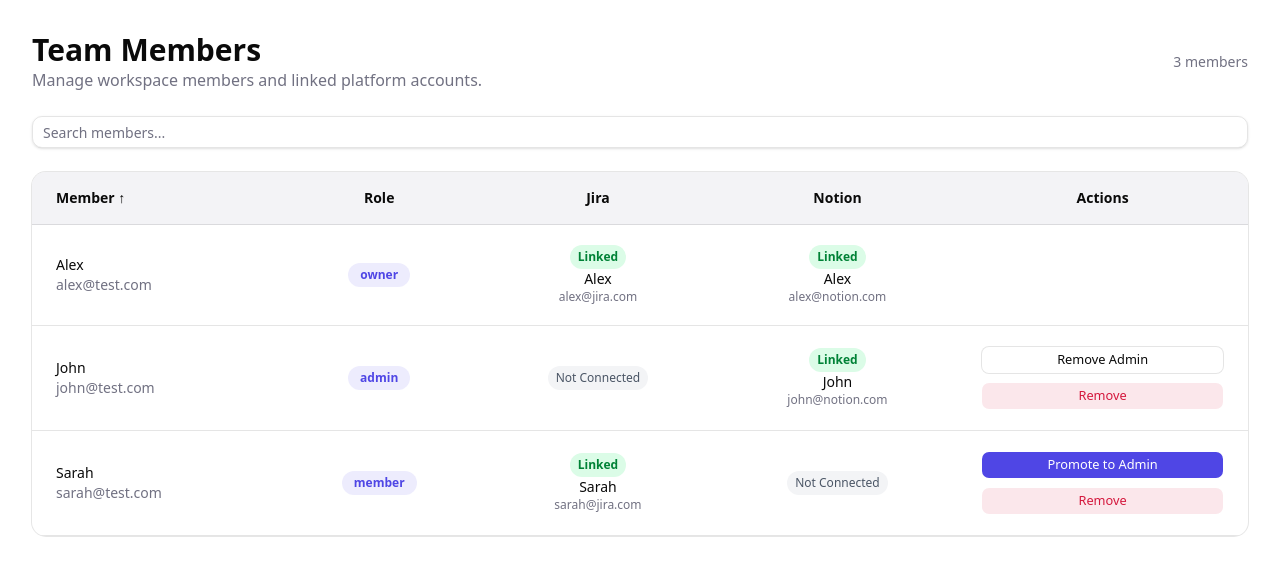
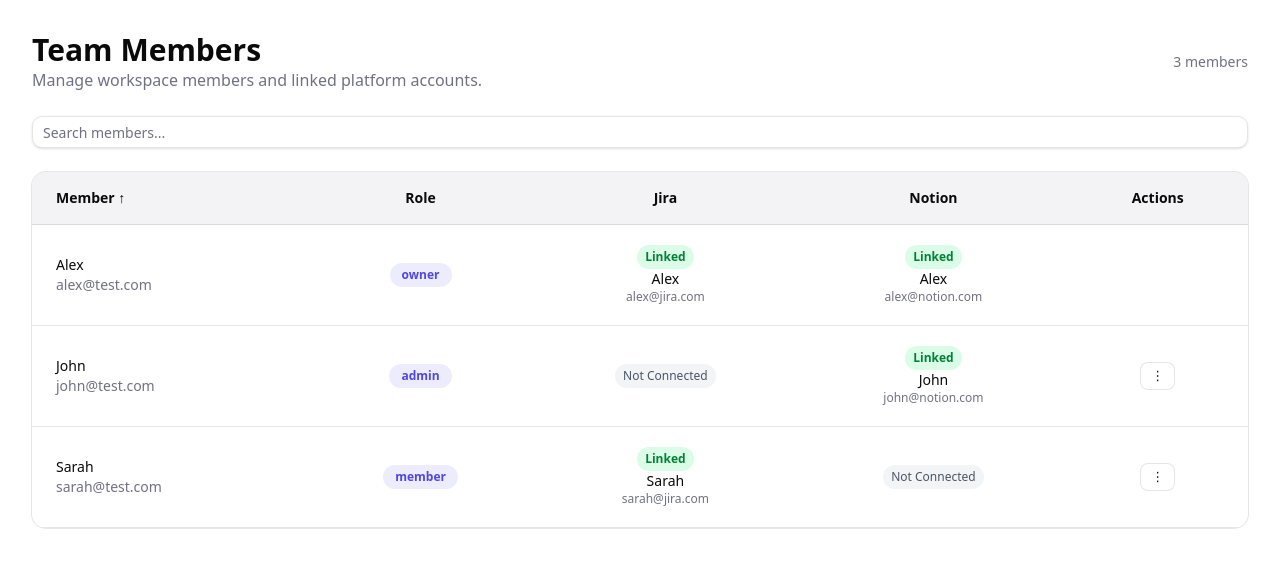
Before and after one commit to yousseff907/Techtalks-project-pulse, a Next.js app in the folder frontend/: page /workspaces/1/members in a window 1280 px wide. Shown: the top 576 px of the page. Built offline with nearby package versions, Linux system fonts and the light colour scheme.

Commit message:
Adjusted actions to 3 dots

```diff
--- a/frontend/app/workspaces/[workspace_id]/members/page.tsx
+++ b/frontend/app/workspaces/[workspace_id]/members/page.tsx
@@ -7,6 +7,8 @@ import { Card, CardContent } from "@/components/ui/card";
 import { Input } from "@/components/ui/input";
 import { useAuthStore } from "@/lib/auth-store";
 import { Button } from "@/components/ui/button";
+import { createPortal } from "react-dom";
+import { useRef } from "react";
 
 
 
@@ -180,6 +182,161 @@ async function removeMember(
             error.detail ?? "Failed to remove member"
         );
     }
+}
+
+
+function MemberActionsMenu({
+    member,
+    viewerRole,
+    currentUserId,
+    roleMutation,
+    removeMutation,
+    confirmRemoveId,
+    setConfirmRemoveId,
+}: {
+    member: WorkspaceMember;
+    viewerRole?: string;
+    currentUserId?: number;
+    roleMutation: any;
+    removeMutation: any;
+    confirmRemoveId: number | null;
+    setConfirmRemoveId: React.Dispatch<React.SetStateAction<number | null>>;
+}) {
+    const [open, setOpen] = useState(false);
+
+    const buttonRef = useRef<HTMLButtonElement>(null);
+
+    const [menuPosition, setMenuPosition] = useState({
+        top: 0,
+        left: 0,
+    });
+
+    if (
+        member.id === currentUserId ||
+        member.role === "owner" ||
+        (viewerRole !== "owner" && viewerRole !== "admin")
+    ) {
+        return null;
+    }
+
+    const toggle = (e: React.MouseEvent) => {
+        e.stopPropagation();
+
+        if (buttonRef.current) {
+            const rect = buttonRef.current.getBoundingClientRect();
+
+            setMenuPosition({
+                top: rect.bottom + window.scrollY + 4,
+                left: rect.right + window.scrollX - 200,
+            });
+        }
+
+        setOpen((prev) => !prev);
+    };
+
+    return (
+        <>
+            <Button
+                ref={buttonRef}
+                size="sm"
+                variant="outline"
+                onClick={toggle}
+            >
+                ⋮
+            </Button>
+
+            {open &&
+                createPortal(
+                    <>
+                        <div
+                            className="fixed inset-0 z-40"
+                            onClick={() => setOpen(false)}
+                        />
+
+                        <div
+                            className="fixed z-50 w-52 rounded-md border border-border bg-background shadow-lg"
+                            style={{
+                                top: menuPosition.top,
+                                left: menuPosition.left,
+                            }}
+                        >
+                            {member.role === "member" && (
+                                <button
+                                    className="block w-full px-4 py-2 text-left text-sm hover:bg-muted"
+                                    onClick={() => {
+                                        setOpen(false);
+
+                                        roleMutation.mutate({
+                                            userId: member.id,
+                                            role: "admin",
+                                        });
+                                    }}
+                                >
+                                    Promote to Admin
+                                </button>
+                            )}
+
+                            {member.role === "admin" && (
+                                <button
+                                    className="block w-full px-4 py-2 text-left text-sm hover:bg-muted"
+                                    onClick={() => {
+                                        setOpen(false);
+
+                                        roleMutation.mutate({
+                                            userId: member.id,
+                                            role: "member",
+                                        });
+                                    }}
+                                >
+                                    Demote Admin
+                                </button>
+                            )}
+
+                            <button
+                                className="block w-full px-4 py-2 text-left text-sm text-destructive hover:bg-muted"
+                                onClick={() => {
+                                    setOpen(false);
+                                    setConfirmRemoveId(member.id);
+                                }}
+                            >
+                                Remove from Workspace
+                            </button>
+                        </div>
+                    </>,
+                    document.body
+                )}
+
+            {confirmRemoveId === member.id && (
+                <div className="mt-2 flex flex-col items-center gap-2">
+                    <p className="text-center text-xs">
+                        Remove this member?
+                    </p>
+
+                    <div className="flex gap-2">
+                        <Button
+                            size="sm"
+                            variant="destructive"
+                            onClick={() =>
+                                removeMutation.mutate(member.id)
+                            }
+                        >
+                            Confirm
+                        </Button>
+
+                        <Button
+                            size="sm"
+                            variant="outline"
+                            onClick={() =>
+                                setConfirmRemoveId(null)
+                            }
+                        >
+                            Cancel
+                        </Button>
+                    </div>
+                </div>
+            )}
+        </>
+    );
 }
 
 export default function MembersPage() {
@@ -562,101 +719,15 @@ export default function MembersPage() {
                                                 </td>
 
                                                 <td className="px-6 py-5 text-center align-middle">
-                                                    {member.id !== currentUser?.id &&
-                                                        member.role !== "owner" &&
-                                                        (viewerRole === "owner" || viewerRole === "admin") && (
-                                                            <div className="flex flex-col gap-2">
-                                                                {member.role === "member" && (
-                                                                    <Button
-                                                                        size="sm"
-                                                                        disabled={
-                                                                            roleMutation.isPending &&
-                                                                            activeRoleMutationId === member.id
-                                                                        }
-                                                                        onClick={() =>
-                                                                            roleMutation.mutate({
-                                                                                userId: member.id,
-                                                                                role: "admin",
-                                                                            })
-                                                                        }
-                                                                    >
-                                                                        {roleMutation.isPending &&
-                                                                        activeRoleMutationId === member.id
-                                                                            ? "Promoting..."
-                                                                            : "Promote to Admin"}
-                                                                    </Button>
-                                                                )}
-
-                                                                {member.role === "admin" && (
-                                                                    <Button
-                                                                        size="sm"
-                                                                        variant="outline"
-                                                                        disabled={
-                                                                            roleMutation.isPending &&
-                                                                            activeRoleMutationId === member.id
-                                                                        }
-                                                                        onClick={() =>
-                                                                            roleMutation.mutate({
-                                                                                userId: member.id,
-                                                                                role: "member",
-                                                                            })
-                                                                        }
-                                                                    >
-                                                                        {roleMutation.isPending &&
-                                                                        activeRoleMutationId === member.id
-                                                                            ? "Updating..."
-                                                                            : "Remove Admin"}
-                                                                    </Button>
-                                                                )}
-
-                                                                {roleMutation.isError &&
-                                                                    roleMutationErrorId === member.id && (
-                                                                        <p className="text-xs text-destructive">
-                                                                            {roleMutation.error?.message ?? "Something went wrong."}
-                                                                        </p>
-                                                                )}
-
-                                                                {confirmRemoveId === member.id ? (
-                                                                    <div className="flex flex-col items-center gap-2">
-                                                                        <p className="text-center text-xs font-medium">
-                                                                            Remove this member?
-                                                                        </p>
-
-                                                                        <div className="flex justify-center gap-2">
-                                                                            <Button
-                                                                                size="sm"
-                                                                                variant="destructive"
-                                                                                onClick={() => removeMutation.mutate(member.id)}
-                                                                            >
-                                                                                Confirm
-                                                                            </Button>
-
-                                                                            <Button
-                                                                                size="sm"
-                                                                                variant="outline"
-                                                                                onClick={() => setConfirmRemoveId(null)}
-                                                                            >
-                                                                                Cancel
-                                                                            </Button>
-                                                                        </div>
-
-                                                                        {removeMutation.isError && (
-                                                                            <p className="text-xs text-destructive">
-                                                                                {removeMutation.error?.message ?? "Something went wrong."}
-                                                                            </p>
-                                                                        )}
-                                                                    </div>
-                                                                ) : (
-                                                                    <Button
-                                                                        size="sm"
-                                                                        variant="destructive"
-                                                                        onClick={() => setConfirmRemoveId(member.id)}
-                                                                    >
-                                                                        Remove
-                                                                    </Button>
-                                                                )}
-                                                            </div>
-                                                        )}
+                                                    <MemberActionsMenu
+                                                        member={member}
+                                                        viewerRole={viewerRole}
+                                                        currentUserId={currentUser?.id}
+                                                        roleMutation={roleMutation}
+                                                        removeMutation={removeMutation}
+                                                        confirmRemoveId={confirmRemoveId}
+                                                        setConfirmRemoveId={setConfirmRemoveId}
+                                                    />
                                                 </td>
                                             </tr>
                                         ))}
```
